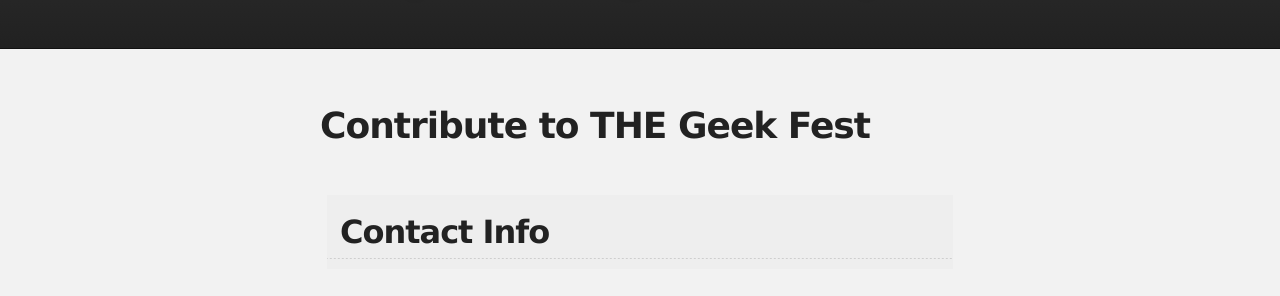
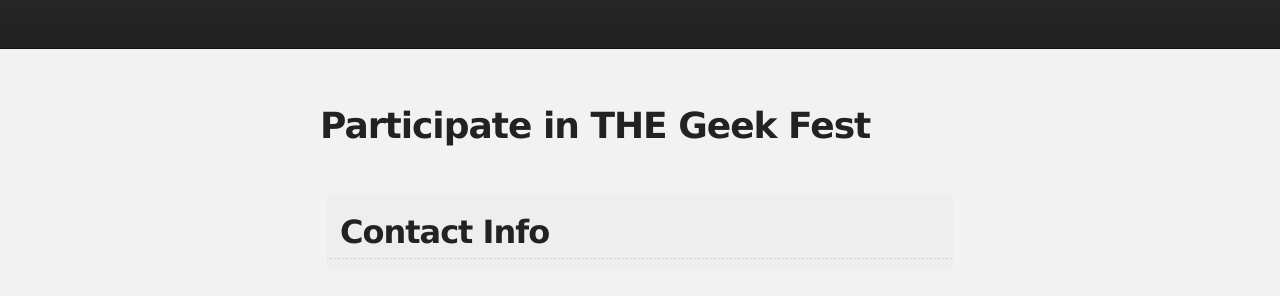
Before and after one commit to bkeyvani/thegeekfest.github.io, a Jekyll site: the page built from participate/index.html, in a window 1280 px wide. Shown: the part 161-457 px from the top of the page. Built offline with Jekyll 4.4.1, drawn with Linux system fonts in a browser that asks for light colours; nearby versions of some CDN libraries.

Commit message:
Change 'contribute' to 'participate' on the Participate page

```diff
--- a/participate/index.html
+++ b/participate/index.html
@@ -1,7 +1,7 @@
 ---
 layout: top
-title: Contribute
-description: Contibute to
+title: Participate
+description: Participate in
 form: google
 ---
 
@@ -9,7 +9,7 @@ form: google
   <a name="Form" class="anchor" href="#form">
     <span class="octicon octicon-link"></span>
   </a>
-  Contribute to THE Geek Fest
+  Participate in THE Geek Fest
 </h1>
 
 <!-- small hack to redirect the Google Form to local `thanks.html` page instead of Google confirmation page -->
```
